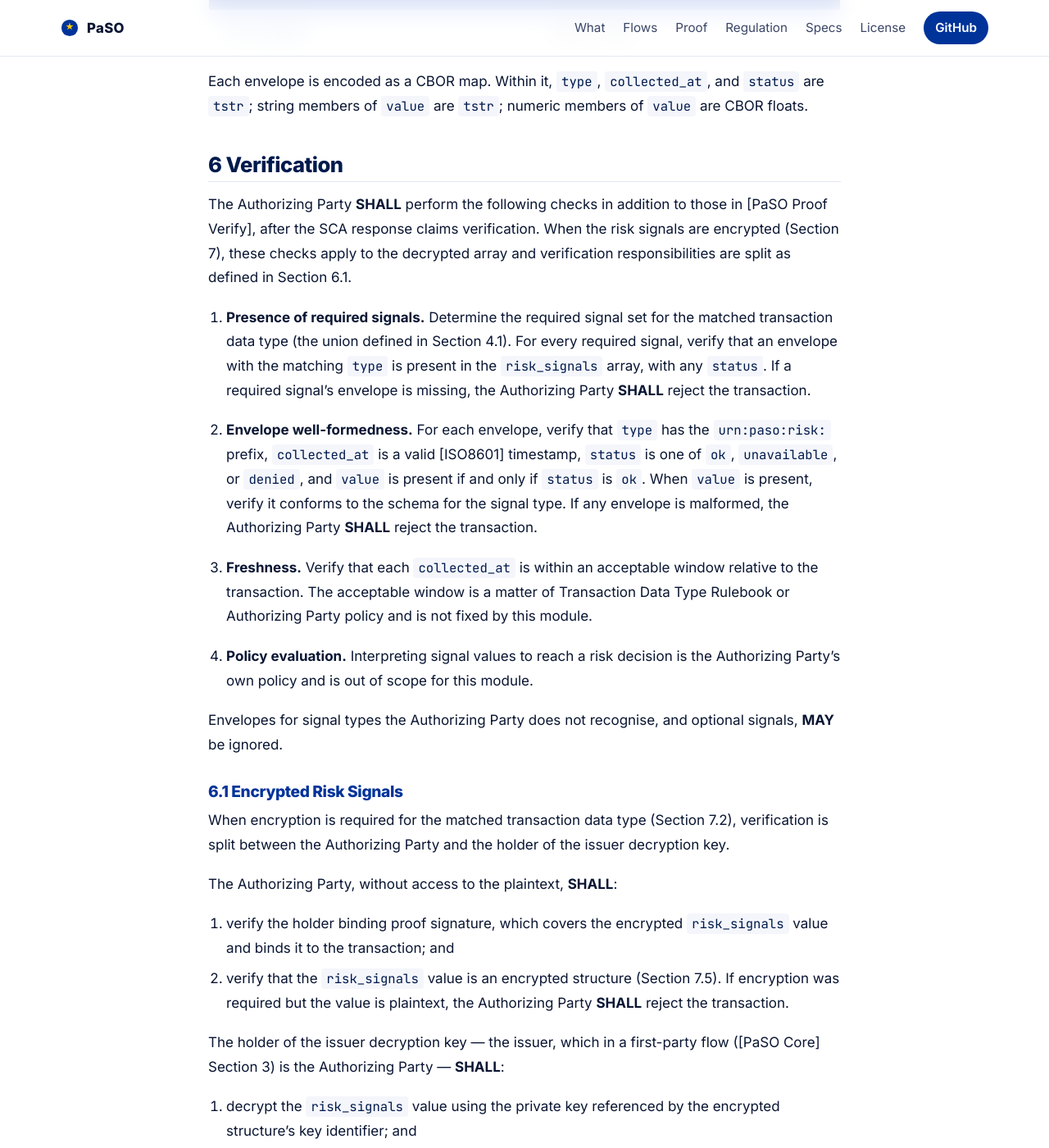
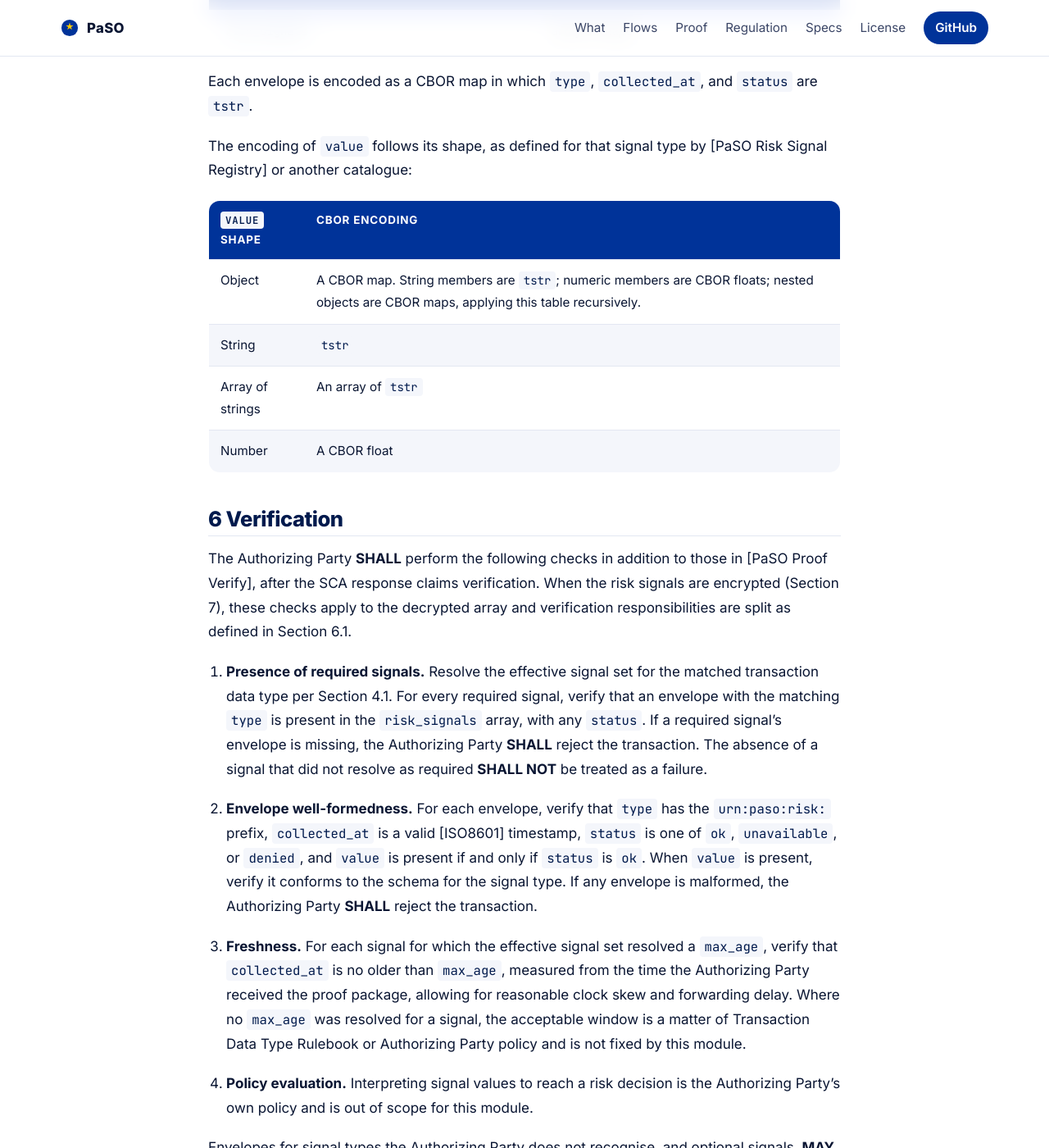
Before and after one commit to APTITUDE-Consortium/payments-and-sca-for-openid, a Jekyll site: the page built from docs/specs/proof/paso-proof-risk-signals.md, in a window 1280 px wide and 1400 px high, scrolled down 7391 px. Shown: the whole window at 82% size. Built offline with Jekyll 4.4.1, drawn with Linux system fonts in a browser that asks for light colours; some of the changed text lies outside the part shown.

Commit message:
docs(specs): wire risk signal profiles into transport, verification, and encryption

```diff
--- a/docs/specs/proof/paso-proof-risk-signals.md
+++ b/docs/specs/proof/paso-proof-risk-signals.md
@@ -171,17 +171,26 @@
 |----------------|----------------|
 | `risk_signals` | array of maps  |
 
-Each envelope is encoded as a CBOR map. Within it, `type`, `collected_at`, and `status` are `tstr`; string members of `value` are `tstr`; numeric members of `value` are CBOR floats.
+Each envelope is encoded as a CBOR map in which `type`, `collected_at`, and `status` are `tstr`.
+
+The encoding of `value` follows its shape, as defined for that signal type by [PaSO Risk Signal Registry] or another catalogue:
+
+| `value` shape    | CBOR encoding                                                                                                                          |
+|------------------|----------------------------------------------------------------------------------------------------------------------------------------|
+| Object           | A CBOR map. String members are `tstr`; numeric members are CBOR floats; nested objects are CBOR maps, applying this table recursively.  |
+| String           | `tstr`                                                                                                                                 |
+| Array of strings | An array of `tstr`                                                                                                                     |
+| Number           | A CBOR float                                                                                                                           |
 
 ## 6 Verification
 
 The Authorizing Party **SHALL** perform the following checks in addition to those in [PaSO Proof Verify], after the SCA response claims verification. When the risk signals are encrypted (Section 7), these checks apply to the decrypted array and verification responsibilities are split as defined in Section 6.1.
 
-1. **Presence of required signals.** Determine the required signal set for the matched transaction data type (the union defined in Section 4.1). For every required signal, verify that an envelope with the matching `type` is present in the `risk_signals` array, with any `status`. If a required signal's envelope is missing, the Authorizing Party **SHALL** reject the transaction.
+1. **Presence of required signals.** Resolve the effective signal set for the matched transaction data type per Section 4.1. For every required signal, verify that an envelope with the matching `type` is present in the `risk_signals` array, with any `status`. If a required signal's envelope is missing, the Authorizing Party **SHALL** reject the transaction. The absence of a signal that did not resolve as required **SHALL NOT** be treated as a failure.
 
 2. **Envelope well-formedness.** For each envelope, verify that `type` has the `urn:paso:risk:` prefix, `collected_at` is a valid [ISO8601] timestamp, `status` is one of `ok`, `unavailable`, or `denied`, and `value` is present if and only if `status` is `ok`. When `value` is present, verify it conforms to the schema for the signal type. If any envelope is malformed, the Authorizing Party **SHALL** reject the transaction.
 
-3. **Freshness.** Verify that each `collected_at` is within an acceptable window relative to the transaction. The acceptable window is a matter of Transaction Data Type Rulebook or Authorizing Party policy and is not fixed by this module.
+3. **Freshness.** For each signal for which the effective signal set resolved a `max_age`, verify that `collected_at` is no older than `max_age`, measured from the time the Authorizing Party received the proof package, allowing for reasonable clock skew and forwarding delay. Where no `max_age` was resolved for a signal, the acceptable window is a matter of Transaction Data Type Rulebook or Authorizing Party policy and is not fixed by this module.
 
 4. **Policy evaluation.** Interpreting signal values to reach a risk decision is the Authorizing Party's own policy and is out of scope for this module.
 
@@ -211,12 +220,13 @@
 
 ### 7.2 Encryption Trigger
 
-Encryption is **required** for a transaction data type when **either** source mandates it:
+Encryption is **required** for a transaction data type when **any** of the following mandates it:
 
-1. the applicable Transaction Data Type Rulebook, or
-2. the issuer's credential metadata, via the `encrypted` flag on the `transaction_data_types` entry (per [PaSO Proof Metadata]).
+1. the applicable Transaction Data Type Rulebook,
+2. the issuer's credential metadata, via the `encrypted` flag on the `transaction_data_types` entry (per [PaSO Proof Metadata]), or
+3. any risk signal profile referenced for the transaction data type, via its `encrypted` member (Section 3.3).
 
-If either source requires encryption, the Wallet **SHALL** encrypt. Encryption applies to the entire `risk_signals` array for that transaction data type; individual signals are not encrypted separately.
+If any source requires encryption, the Wallet **SHALL** encrypt. Encryption applies to the entire `risk_signals` array for that transaction data type; individual signals are not encrypted separately.
 
 ### 7.3 Encryption Key
 
@@ -265,6 +275,12 @@
 
 When encryption is required for the matched transaction data type, the consumer **SHALL** expect the `risk_signals` value to be an encrypted structure — a [JWE] compact string ([SD-JWT-VC]) or a `COSE_Encrypt` ([mdoc]) — rather than the plaintext structure of Section 5. A plaintext `risk_signals` value where encryption was required **SHALL** be rejected (Section 6.1).
 
+### 7.8 Interaction with Authentication-Method Signals
+
+Encryption covers the entire `risk_signals` array, including transaction-fact signals such as `urn:paso:risk:global:amr:1`. Under Section 6.1 the Authorizing Party can then verify only that the value is an encrypted structure; the checks on the signals themselves move to the holder of the issuer decryption key.
+
+An ecosystem **SHOULD NOT** combine a profile that requires `urn:paso:risk:global:amr:1` with encryption for a transaction data type used in a third-party flow ([PaSO Core] Section 3). An Authorizing Party that is not the issuer would be unable to confirm how the user authenticated, which is precisely the check a Strong Customer Authentication policy depends on.
+
 ## 8 References
 
 | Reference             | Description                                                                                                                |
@@ -273,6 +289,8 @@
 | [PaSO Proof Metadata] | [PaSO Proof: Metadata Module](paso-proof-metadata.md)                                                                      |
 | [PaSO Proof Verify]   | [PaSO Proof: Verify Module](paso-proof-verify.md)                                                                          |
 | [PaSO Proof SD-JWT-VC and SVG] | [PaSO Proof: SD-JWT-VC and SVG Module](paso-proof-sd-jwt-vc-svg.md)                                                        |
+| [PaSO Risk Signal Registry] | [PaSO Proof: Risk Signal Registry](paso-proof-risk-signal-registry.md)                                             |
+| [PaSO Default Risk Signal Profile] | [Default Risk Signal Profile](../../rulebooks/risk_profiles/Default.md)                                     |
 | [RFC2119]             | [RFC 2119 — Key words for use in RFCs](https://www.rfc-editor.org/rfc/rfc2119.html)                                        |
 | [RFC8174]             | [RFC 8174 — Ambiguity of Uppercase vs Lowercase in RFC 2119 Key Words](https://www.rfc-editor.org/rfc/rfc8174.html)        |
 | [SD-JWT-VC]           | [SD-JWT-based Verifiable Credentials](https://datatracker.ietf.org/doc/draft-ietf-oauth-sd-jwt-vc/)                        |
```
